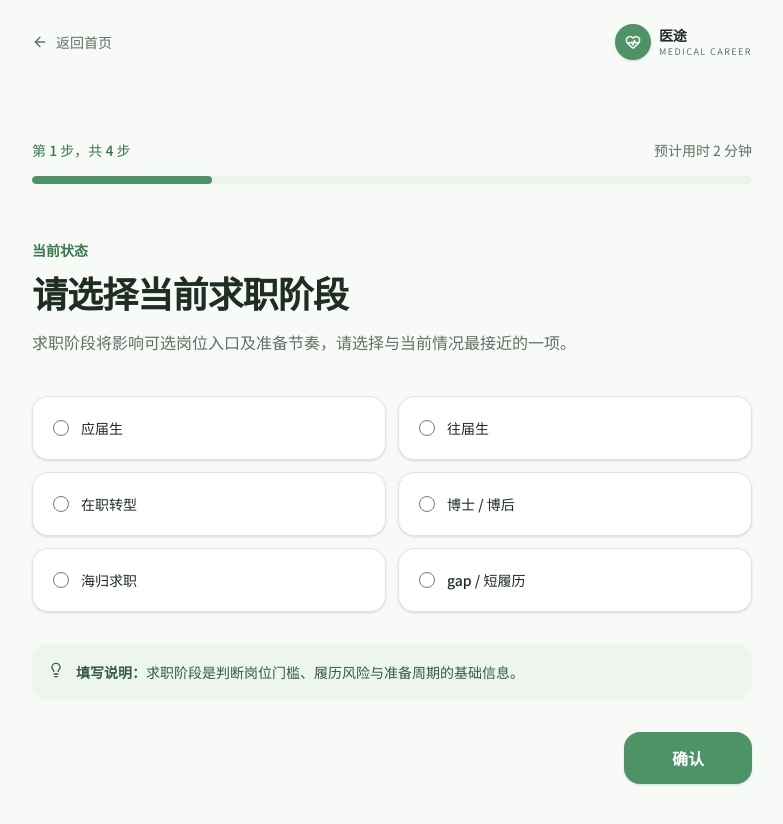
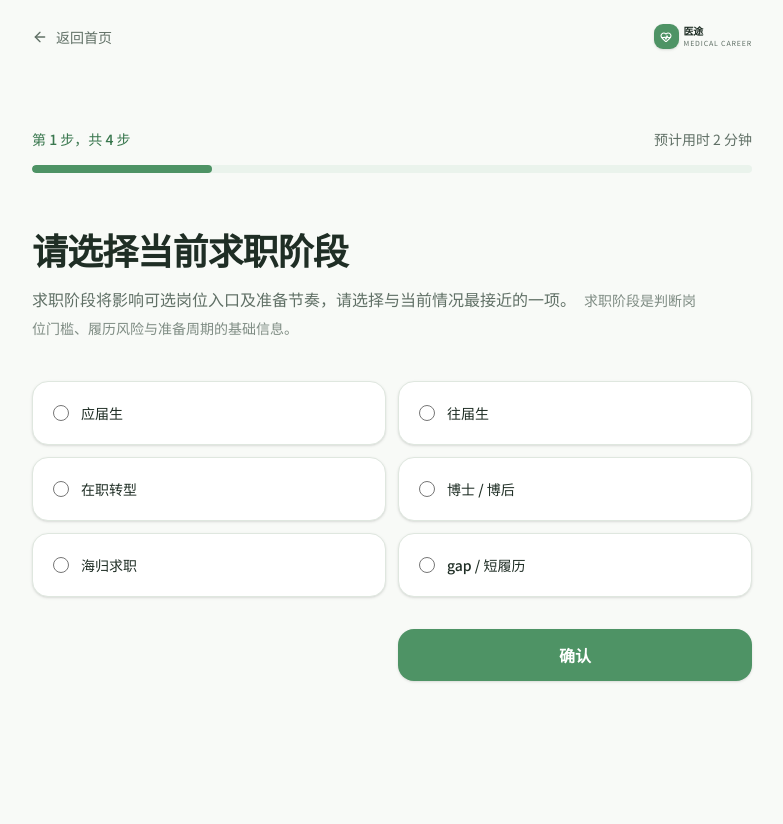
Before and after one commit to Qihua2026/Medical, a Next.js app: page /assessment in a window 1280 px wide. Shown: the top 824 px of the page, without its empty margins (248-1031 px from the left). After the commit the page ends 800 px from the top, so only its background shows below. Built offline with nearby package versions, Linux system fonts and the light colour scheme.

Commit message:
style: refine assessment step layout

```diff
--- a/src/app/assessment/page.tsx
+++ b/src/app/assessment/page.tsx
@@ -1,7 +1,7 @@
 "use client";
 
 import Link from "next/link";
-import { ArrowLeft, CheckCircle2, HeartPulse, Lightbulb } from "lucide-react";
+import { ArrowLeft, CheckCircle2, HeartPulse } from "lucide-react";
 import { useState } from "react";
 
 import { Button } from "@/components/ui/button";
@@ -9,7 +9,7 @@ import { Progress } from "@/components/ui/progress";
 
 const questions = [
   {
-    eyebrow: "当前状态",
+    eyebrow: null,
     title: "请选择当前求职阶段",
     description:
       "求职阶段将影响可选岗位入口及准备节奏，请选择与当前情况最接近的一项。",
@@ -111,19 +111,19 @@ export default function Assessment() {
           <ArrowLeft aria-hidden="true" className="size-4" />
           返回首页
         </Link>
-        <Link className="flex items-center gap-2" href="/" aria-label="医途首页">
-          <span className="grid size-9 place-items-center rounded-xl bg-primary text-primary-foreground shadow-sm">
+        <Link className="flex items-center gap-[5px]" href="/" aria-label="医途首页">
+          <span className="grid size-[25px] place-items-center rounded-[9px] bg-primary text-primary-foreground shadow-sm">
             <HeartPulse
               aria-hidden="true"
-              className="size-4"
+              className="size-3"
               strokeWidth={2.2}
             />
           </span>
           <span>
-            <span className="block text-sm font-semibold tracking-tight text-foreground">
+            <span className="block text-[10px] font-semibold leading-3 tracking-tight text-foreground">
               医途
             </span>
-            <span className="block text-[9px] tracking-[0.16em] text-muted-foreground">
+            <span className="block text-[7px] leading-3 tracking-[0.12em] text-muted-foreground">
               MEDICAL CAREER
             </span>
           </span>
@@ -205,14 +205,25 @@ function QuestionStep({
         value={progress}
       />
       <div className="mt-14 max-w-2xl">
-        <p className="text-sm font-semibold text-primary-dark">
-          {question.eyebrow}
-        </p>
-        <h1 className="mt-3 text-3xl font-semibold tracking-tight text-foreground sm:text-4xl">
+        {question.eyebrow ? (
+          <p className="text-sm font-semibold text-primary-dark">
+            {question.eyebrow}
+          </p>
+        ) : null}
+        <h1
+          className={`${question.eyebrow ? "mt-3 " : ""}text-3xl font-semibold tracking-tight text-foreground sm:text-4xl`}
+        >
           {question.title}
         </h1>
-        <p className="mt-4 text-base leading-7 text-muted-foreground">
+        <p
+          aria-label="问题说明"
+          className="mt-4 text-base leading-7 text-muted-foreground"
+          role="note"
+        >
           {question.description}
+          <span className="ml-2 text-sm text-muted-foreground/80">
+            {question.reason}
+          </span>
         </p>
       </div>
       <fieldset className="mt-10 grid gap-3 sm:grid-cols-2">
@@ -234,19 +245,9 @@ function QuestionStep({
           </label>
         ))}
       </fieldset>
-      <aside className="mt-8 flex gap-3 rounded-2xl bg-secondary/70 p-4 text-sm leading-6 text-secondary-foreground">
-        <Lightbulb
-          aria-hidden="true"
-          className="mt-0.5 size-4 shrink-0"
-        />
-        <p>
-          <strong className="font-semibold">填写说明：</strong>
-          {question.reason}
-        </p>
-      </aside>
-      <div className="mt-8 flex justify-end">
+      <div className="mt-8 grid gap-3 sm:grid-cols-2">
         <Button
-          className="w-full disabled:opacity-100 sm:w-auto sm:min-w-32"
+          className="w-full disabled:opacity-100 sm:col-start-2"
           disabled={!answer}
           onClick={onConfirm}
           size="lg"
```
Also changed, not shown: 1 other file (tests, documents, lock files or other folders).
